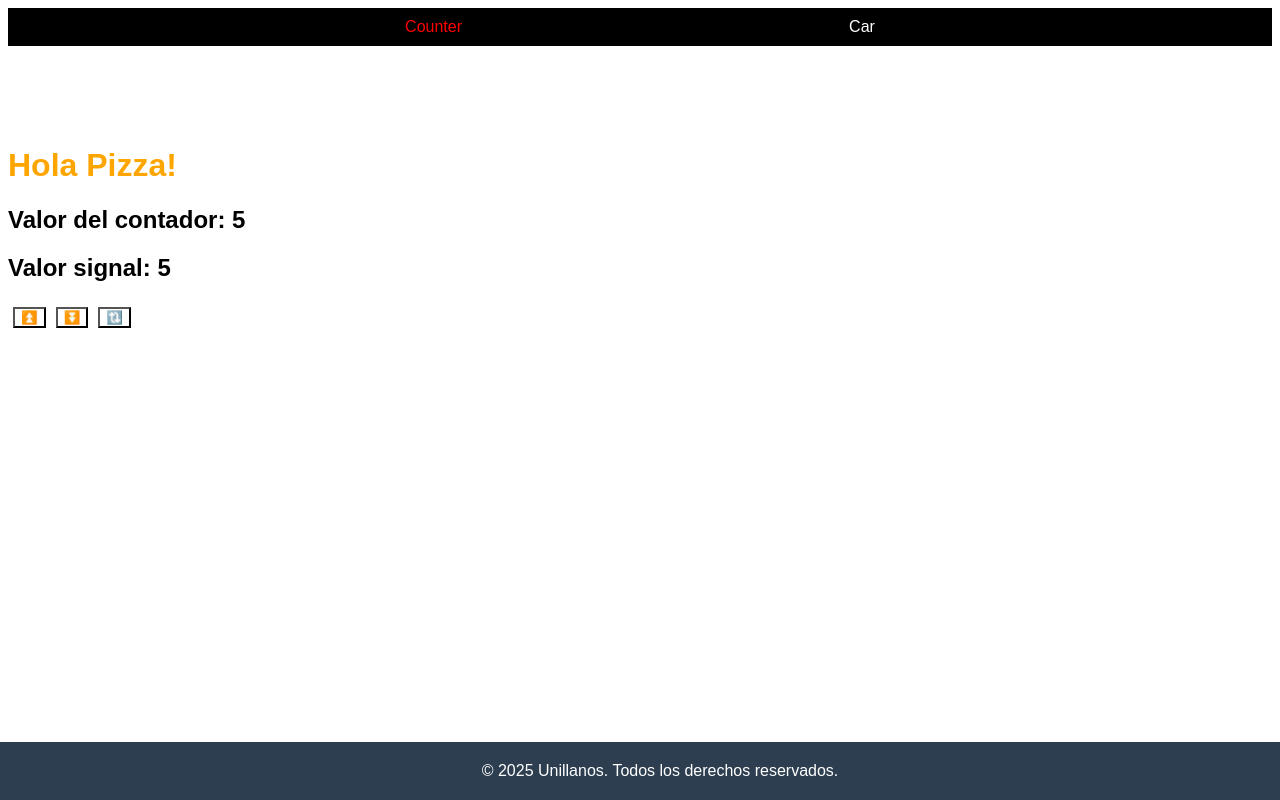
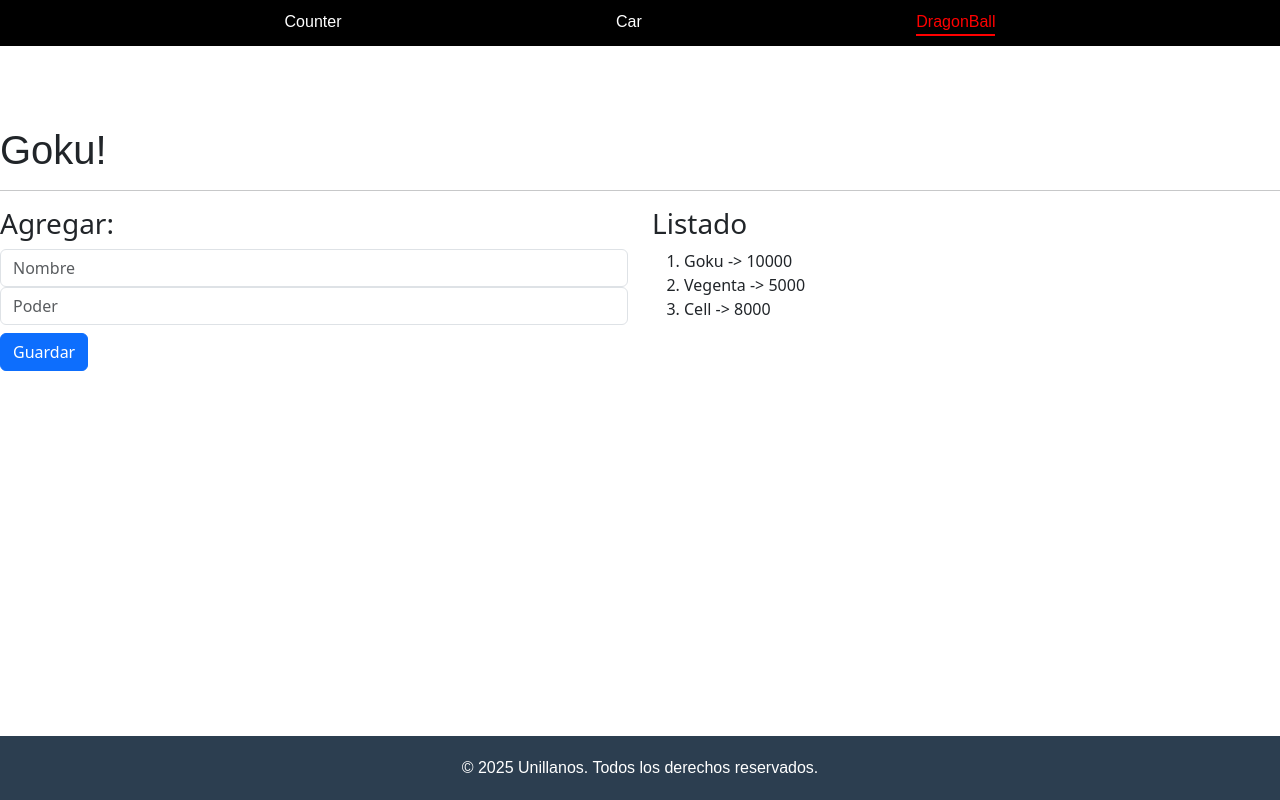
Before and after one commit to RonyTrespalacios/software-development-II, an Angular app in the folder clase 2/angular-rony-project/: page /dragonball in a window 1280 px wide. Before the commit this address led to /. Built offline with nearby package versions, Linux system fonts and the light colour scheme.

Commit message:
add : list of elements from signals

```diff
--- a/clase 2/angular-rony-project/src/app/app.routes.ts
+++ b/clase 2/angular-rony-project/src/app/app.routes.ts
@@ -1,6 +1,7 @@
 import { Routes } from '@angular/router';
 import { CounterPageComponent } from './pages/counter/counter-page';
 import { CarComponent } from './pages/car/car';
+import { Dragonball } from './pages/dragonball/dragonball';
 
 export const routes: Routes = [
     {
@@ -12,6 +13,10 @@ export const routes: Routes = [
         component: CarComponent,
     },
     {
+        path: 'dragonball',
+        component: Dragonball,
+    },
+    {
         path: '**',
         redirectTo: '',
     },
--- a/clase 2/angular-rony-project/src/app/components/shared/navbar/navbar.css
+++ b/clase 2/angular-rony-project/src/app/components/shared/navbar/navbar.css
@@ -18,4 +18,5 @@ nav a {
 
 nav a.active {
     color: red;
+    border-bottom: 2px solid red;
 }
--- a/clase 2/angular-rony-project/src/app/components/shared/navbar/navbar.html
+++ b/clase 2/angular-rony-project/src/app/components/shared/navbar/navbar.html
@@ -1,4 +1,5 @@
 <nav>
     <a routerLink="/" [routerLinkActive]="'active'" [routerLinkActiveOptions]="{exact:true}">Counter</a>
     <a [routerLink]="['/car']" [routerLinkActive]="'active'">Car</a>
+    <a [routerLink]="['/dragonball']" [routerLinkActive]="'active'">DragonBall</a>
 </nav>
--- /dev/null
+++ b/clase 2/angular-rony-project/src/app/pages/dragonball/dragonball.css
@@ -0,0 +1,4 @@
+h1 {
+    font-family: sans-serif;
+
+}
--- /dev/null
+++ b/clase 2/angular-rony-project/src/app/pages/dragonball/dragonball.html
@@ -0,0 +1,23 @@
+<h1>Goku!</h1>
+
+<hr>
+
+<section class="row">
+    <div class="col-12 col-sm-6">
+        <h3>Agregar: </h3>
+        <input type="text" class="form-control" placeholder="Nombre">
+        <input type="number" class="form-control" placeholder="Poder">
+        <button class="mt-2 btn btn-primary">Guardar</button>
+    </div>
+    <div class="col-12 col-sm-6">
+        <h3>Listado</h3>
+        <ol>
+            @for(character of characters(); track character.id){
+                <li>{{ character.nombre }} -> {{ character.poder }}</li>
+
+            }
+
+
+        </ol>
+    </div>
+</section>
--- /dev/null
+++ b/clase 2/angular-rony-project/src/app/pages/dragonball/dragonball.ts
@@ -0,0 +1,21 @@
+import { Component, signal } from '@angular/core';
+
+interface Character {
+  id : number;
+  nombre: string;
+  poder: number;
+}
+
+@Component({
+  selector: 'app-dragonball',
+  imports: [],
+  templateUrl: './dragonball.html',
+  styleUrl: './dragonball.css'
+})
+export class Dragonball {
+  characters = signal<Character[]>([
+    {id: 1, nombre: 'Goku', poder: 10000},
+    {id: 2, nombre: 'Vegenta', poder: 5000},
+    {id: 3, nombre: 'Cell', poder: 8000},
+  ]);
+}
--- a/clase 2/angular-rony-project/src/index.html
+++ b/clase 2/angular-rony-project/src/index.html
@@ -6,6 +6,7 @@
   <base href="/">
   <meta name="viewport" content="width=device-width, initial-scale=1">
   <link rel="icon" type="image/x-icon" href="favicon.ico">
+  <link href="https://cdn.jsdelivr.net/npm/bootstrap@5.3.8/dist/css/bootstrap.min.css" rel="stylesheet" integrity="sha384-sRIl4kxILFvY47J16cr9ZwB07vP4J8+LH7qKQnuqkuIAvNWLzeN8tE5YBujZqJLB" crossorigin="anonymous">
 </head>
 <body>
   <app-root></app-root>
```
